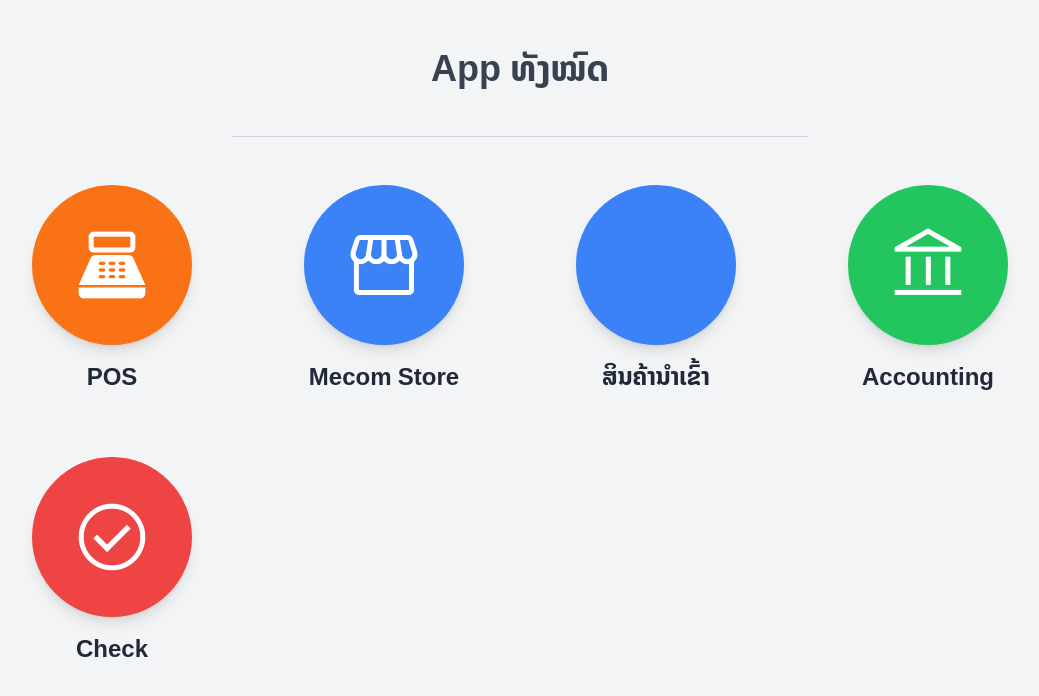
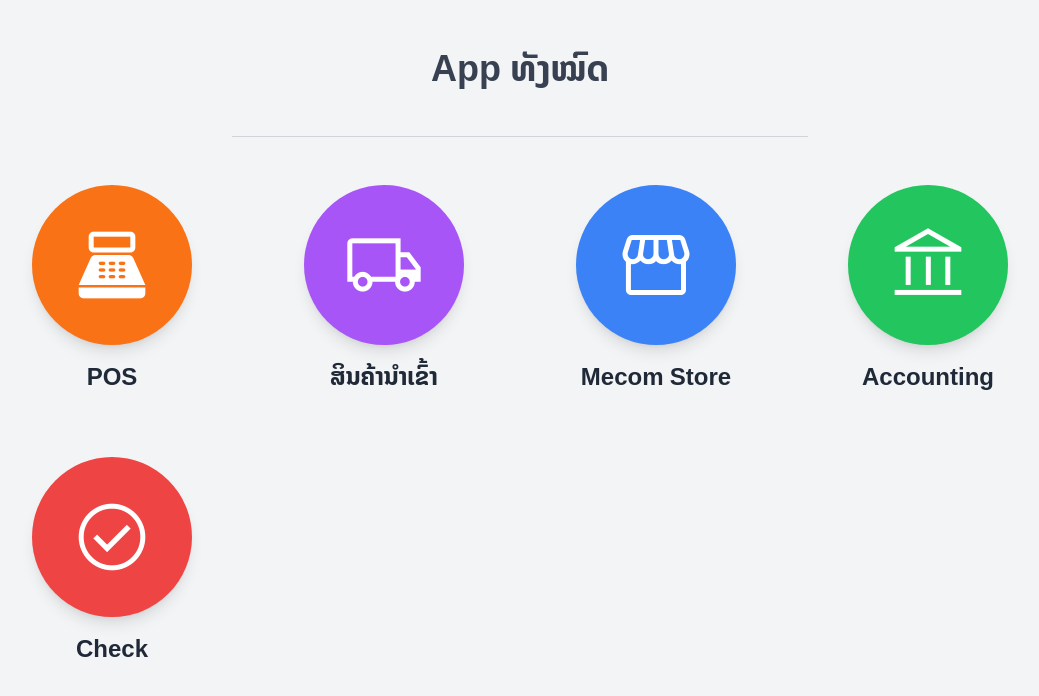
Before and after one commit to phonephachan/App, a plain HTML site: page index.html in a window 1280 px wide. Shown: the whole page, without its empty margins (120-1159 px from the left). Drawn offline with nearby package versions, Linux system fonts and the light colour scheme.

Commit message:
Remove duplicate product link and clean up HTML
Removed duplicate link for 'ສິນຄ້ານຳເຂົ້າ' and adjusted layout.

```diff
--- a/index.html
+++ b/index.html
@@ -55,6 +55,15 @@
           <span class="mt-4 text-xl lg:text-2xl font-bold block">POS</span>
         </a>
 
+        <a href="#" target="_blank" class="text-center no-underline text-gray-800 transition-transform duration-200 hover:scale-105">
+          <div class="w-28 h-28 lg:w-40 lg:h-40 bg-purple-500 rounded-full shadow-lg flex items-center justify-center mx-auto">
+            <span class="material-symbols-outlined text-white">
+              local_shipping
+            </span>
+          </div>
+          <span class="mt-4 text-xl lg:text-2xl font-bold block">ສິນຄ້ານຳເຂົ້າ</span>
+        </a>
+
         <a href="https://script.google.com/macros/s/AKfycbzNGYgxJROOFXasGwJF3ATfLwmu77-MZDEyS3I1_U44SCotMpJ1mANjhHwlIBh9qNfclw/exec" target="_blank" class="text-center no-underline text-gray-800 transition-transform duration-200 hover:scale-105">
           <div class="w-28 h-28 lg:w-40 lg:h-40 bg-blue-500 rounded-full shadow-lg flex items-center justify-center mx-auto">
             <span class="material-symbols-outlined text-white">
@@ -62,11 +71,7 @@
           </div>
           <span class="mt-4 text-xl lg:text-2xl font-bold block">Mecom Store</span>
         </a>
-        <a href="https://script.google.com/macros/s/AKfycbx5vuQ9d88E1lBFeHc9G7iBihcWynQC73dQ4xwe-wsQ8yxB6QLBaaZx8lpDJJ4WoRgP/exec" target="_blank" class="text-center no-underline text-gray-800 transition-transform duration-200 hover:scale-105">
-          <div class="w-28 h-28 lg:w-40 lg:h-40 bg-blue-500 rounded-full shadow-lg flex items-center justify-center mx-auto">
-          </div>
-          <span class="mt-4 text-xl lg:text-2xl font-bold block">ສິນຄ້ານຳເຂົ້າ</span>
-        </a>
+
         <a href="https://script.google.com/macros/s/AKfycbzxKZHolihnVhEIJp9YNkU7pbA8D3Fh5GTwjer46nFh8ImHNP6kONiAfQ0_aNwGKCC6jA/exec" target="_blank" class="text-center no-underline text-gray-800 transition-transform duration-200 hover:scale-105">
           <div class="w-28 h-28 lg:w-40 lg:h-40 bg-green-500 rounded-full shadow-lg flex items-center justify-center mx-auto">
             <span class="material-symbols-outlined text-white">
```
